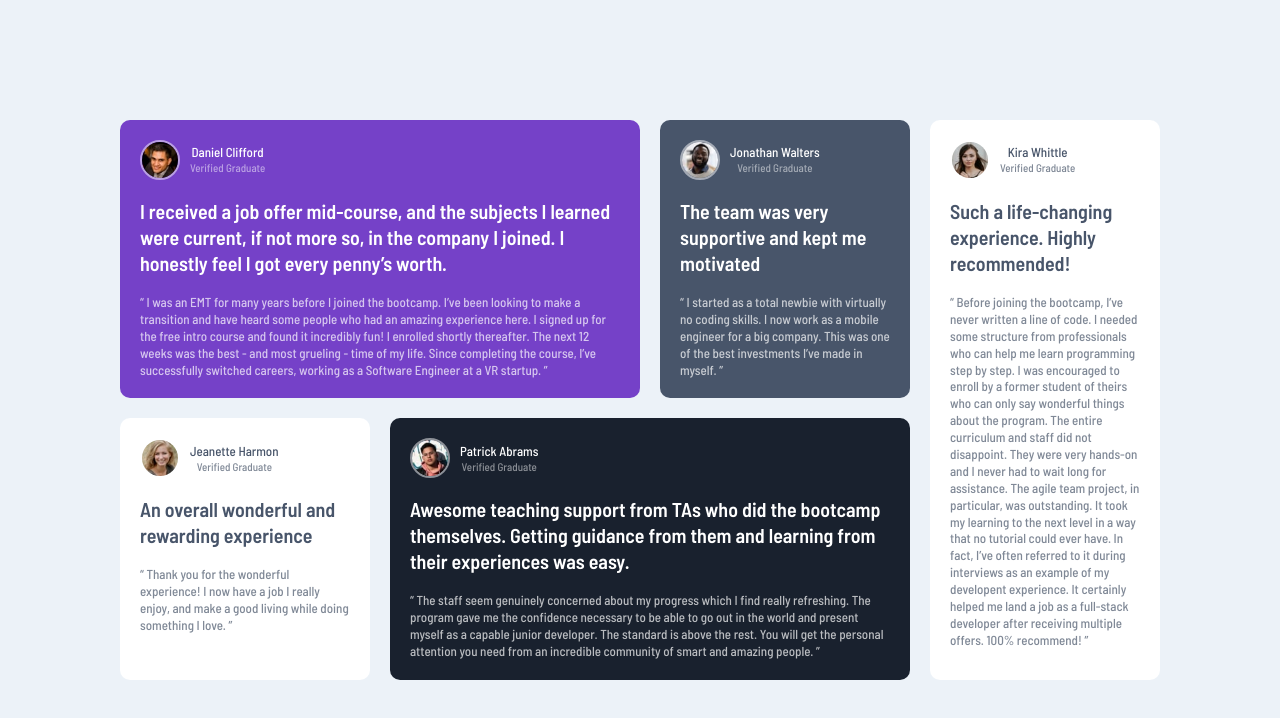
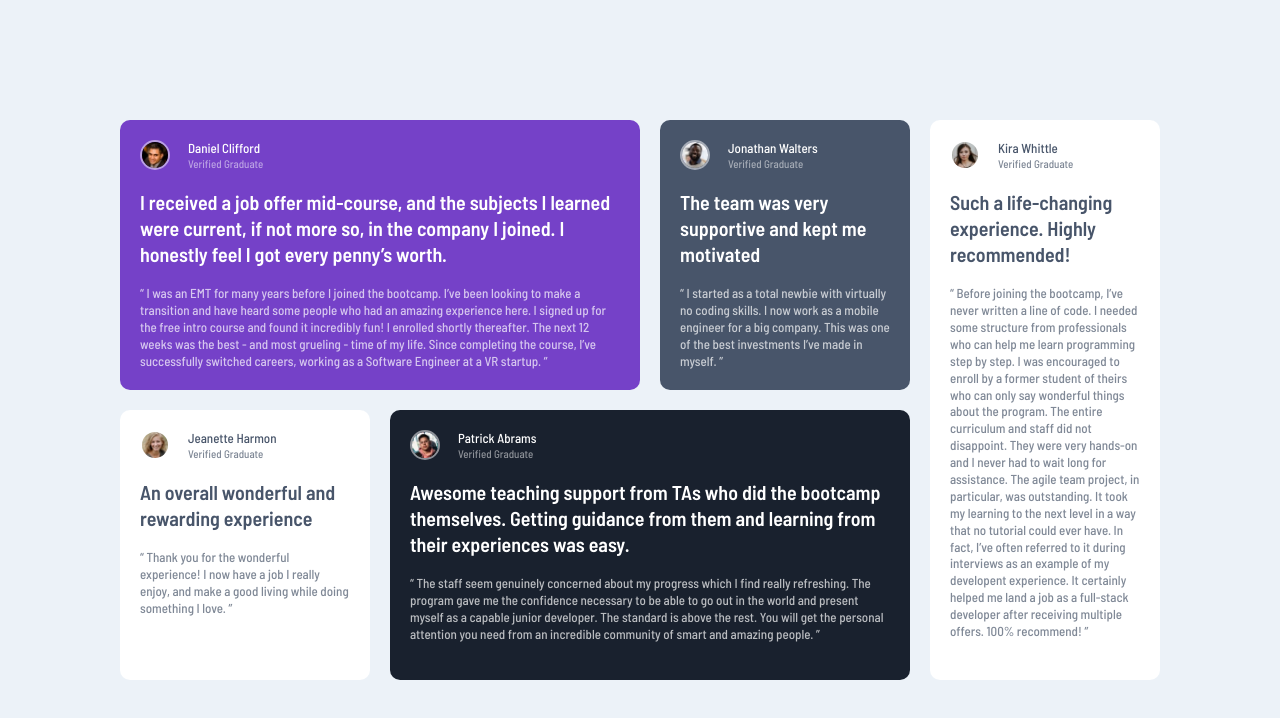
Before and after one commit to Zurisaday01/challenge-testimonials-grid-section, a website: page index.html in a window 1280 px wide. Drawn offline with Linux system fonts and the light colour scheme.

Commit message:
Se le añadió un selection de otro color, se arregló támbien el centrado del person

```diff
--- a/app/scss/base/_base.scss
+++ b/app/scss/base/_base.scss
@@ -24,3 +24,8 @@ body{
 .container{
     padding: 12rem;
 }
+
+::selection{
+    background-color: color(primary, a);
+    color: color(typography, a);
+}
--- a/app/scss/components/_person.scss
+++ b/app/scss/components/_person.scss
@@ -4,7 +4,7 @@
     // Ponerle margen derecho a la photo
     & > * {
         &:not(:last-child){
-            margin-right: 1rem;
+            margin-right: 1.8rem;
         }
     }
     //
@@ -22,7 +22,6 @@
     &__contain{
         display: flex;
         flex-direction: column;
-        align-items: center;
         justify-content: center;
 
     }
--- a/app/scss/components/_photo.scss
+++ b/app/scss/components/_photo.scss
@@ -1,6 +1,6 @@
 .photo{
-    width: 4rem;
-    height: 4rem;
+    width: 3rem;
+    height: 3rem;
     border-radius: 50%;
     overflow: hidden;
     border: 2.5px solid rgba(color(typography, a), 0.5);
--- a/index.html
+++ b/index.html
@@ -3,12 +3,10 @@
 <head>
   <meta charset="UTF-8">
   <meta name="viewport" content="width=device-width, initial-scale=1.0"> <!-- displays site properly based on user's device -->
-
   <link rel="icon" type="image/png" sizes="32x32" href="./images/favicon-32x32.png">
   <link href="https://fonts.googleapis.com/css2?family=Barlow+Semi+Condensed:wght@500;600&display=swap" rel="stylesheet">
   <link rel="stylesheet" href="./dist/css/style.css">
-  <title>Frontend Mentor | [Challenge Name Here]</title>
-
+  <title>Frontend Mentor | [Challenge Testimonials]</title>
 </head>
 <body class="container">
 
```
Also changed, not shown: css/style.css, dist/css/style.css.
